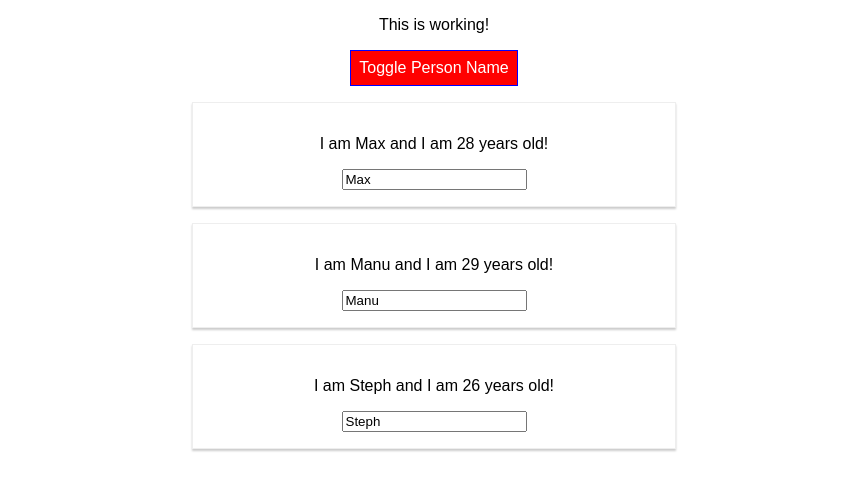
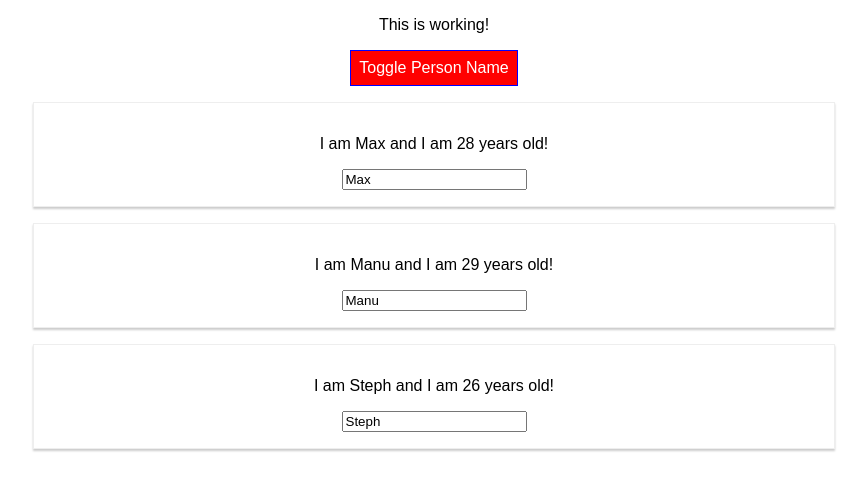
Before and after one commit to kokomyohein2/react-complete-guide, a React app: page / in a window 1280 px wide. Both pictures are taken after a click on the button "Toggle Person Name". Shown: the top 490 px of the page, without its empty margins (206-1073 px from the left). Built offline with nearby package versions, Linux system fonts and the light colour scheme.

Commit message:
075 : more on CSS modules

```diff
--- a/src/Person/Person.css
+++ b/src/Person/Person.css
@@ -1,8 +1,14 @@
-.Person{
-    width : 60%;
-    margin: 16px auto;
-    border: 1px solid #eee;
-    box-shadow: 0 2px 2px #ccc;
-    padding: 16px;
-    text-align: center;
+.Person {
+  width: 60%;
+  margin: 16px auto;
+  border: 1px solid #eee;
+  box-shadow: 0 2px 2px #ccc;
+  padding: 16px;
+  text-align: center;
 }
+
+@media (min-width: 500px) {
+  .Person {
+    widows: 450px;
+  }
+}
--- a/src/Person/Person.js
+++ b/src/Person/Person.js
@@ -1,32 +1,16 @@
 import React from "react";
-import styled from "styled-components";
 
-// import './Person.css';
-
-const StyleDiv = styled.div`
-  width: 60%;
-  margin: 16px auto;
-  border: 1px solid #eee;
-  box-shadow: 0 2px 2px #ccc;
-  padding: 16px;
-  text-align: center;
-
-  @media (min-width: 500px) {
-    width: 450px;
-  }
-`;
+import classes from "./Person.css";
 
 const person = props => {
   return (
-    // <div className="Person">
-    <StyleDiv>
+    <div className={classes.Person}>
       <p onClick={props.click}>
         I am {props.name} and I am {props.age} years old!
       </p>
       <p>{props.children}</p>
       <input type="text" onChange={props.changed} value={props.name} />
-      {/* </div> */}
-    </StyleDiv>
+    </div>
   );
 };
 
```
